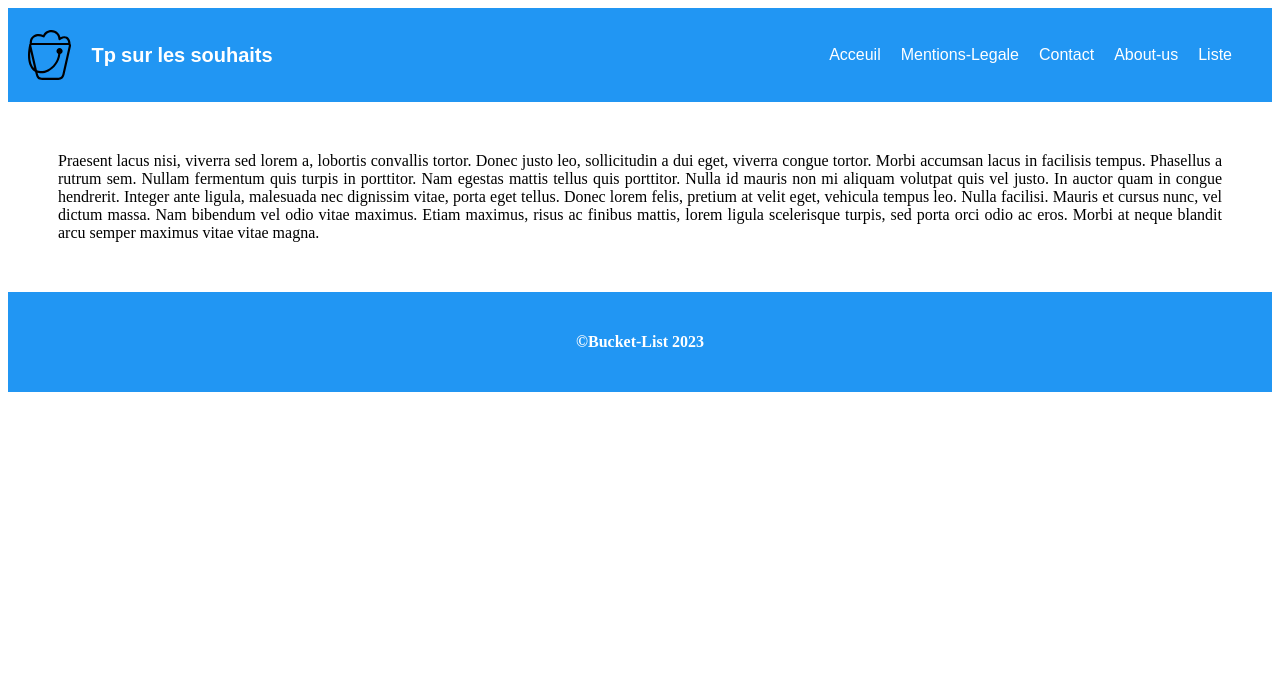
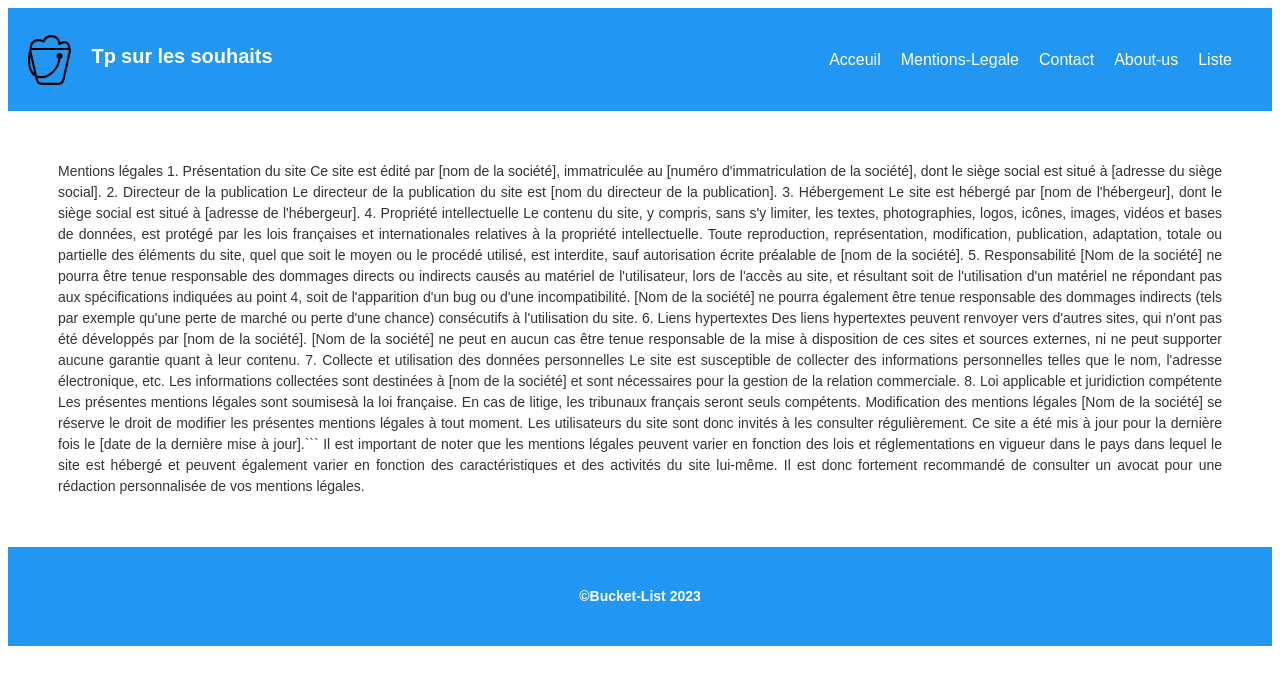
Before and after one commit to MaximeCab/TpSouhait, a Symfony app: template templates/home/mentionsLegale.html.twig in a window 1280 px wide. Shown: the top 685 px of the page. Run offline with Twig, Linux system fonts and the light colour scheme; the template is opened without the code that fills it, so the values that code supplies are empty; some libraries are stand-ins or nearby versions.

Commit message:
commit 1

````diff
--- a/public/css/contact.css
+++ b/public/css/contact.css
@@ -1,3 +1,4 @@
+
 body {
     font-family: Arial, sans-serif;
     background-color: #f5f5f5;
--- /dev/null
+++ b/public/css/mentionsLegale.css
@@ -0,0 +1,24 @@
+body {
+    font-family: Arial, sans-serif;
+    font-size: 14px;
+    line-height: 1.5;
+    color: #333;
+
+}
+
+h1, h2, h3 {
+    font-weight: bold;
+    color: #222;
+    margin-bottom: 1em;
+}
+
+p {
+    margin-bottom: 1.5em;
+    text-align: justify;
+}
+
+.container {
+    max-width: 800px;
+    margin: 0 auto;
+    padding: 2em;
+}
--- a/templates/home/contact.html.twig
+++ b/templates/home/contact.html.twig
@@ -24,7 +24,5 @@
      </form>
      </main>
 
-     <footer>
-          <p>&copy;Bucket-List {{ "now"|date('Y') }}  </p>
-     </footer>
+
 {% endblock %}
--- a/templates/home/mentionsLegale.html.twig
+++ b/templates/home/mentionsLegale.html.twig
@@ -3,9 +3,58 @@
     Mentions Legal !
 {% endblock %}
 
+{% block Css %}{{ parent ()}}
+    <link rel="stylesheet" href="{{ asset('css/mentionsLegale.css') }}">
+{% endblock %}
+
 {% block main %}
-    Praesent lacus nisi, viverra sed lorem a, lobortis convallis tortor. Donec justo leo, sollicitudin a dui eget, viverra congue tortor. Morbi accumsan lacus in facilisis tempus. Phasellus a rutrum sem. Nullam fermentum quis turpis in porttitor. Nam egestas mattis tellus quis porttitor. Nulla id mauris non mi aliquam volutpat quis vel justo. In auctor quam in congue hendrerit. Integer ante ligula, malesuada nec dignissim vitae, porta eget tellus. Donec lorem felis, pretium at velit eget, vehicula tempus leo. Nulla facilisi. Mauris et cursus nunc, vel dictum massa. Nam bibendum vel odio vitae maximus. Etiam maximus, risus ac finibus mattis, lorem ligula scelerisque turpis, sed porta orci odio ac eros. Morbi at neque blandit arcu semper maximus vitae vitae magna.
+    Mentions légales
+
+    1. Présentation du site
+
+    Ce site est édité par [nom de la société], immatriculée au [numéro d'immatriculation de la société], dont le siège social est situé à [adresse du siège social].
+
+    2. Directeur de la publication
+
+    Le directeur de la publication du site est [nom du directeur de la publication].
+
+    3. Hébergement
+
+    Le site est hébergé par [nom de l'hébergeur], dont le siège social est situé à [adresse de l'hébergeur].
+
+    4. Propriété intellectuelle
+
+    Le contenu du site, y compris, sans s'y limiter, les textes, photographies, logos, icônes, images, vidéos et bases de données, est protégé par les lois françaises et internationales relatives à la propriété intellectuelle.
+
+    Toute reproduction, représentation, modification, publication, adaptation, totale ou partielle des éléments du site, quel que soit le moyen ou le procédé utilisé, est interdite, sauf autorisation écrite préalable de [nom de la société].
+
+    5. Responsabilité
+
+    [Nom de la société] ne pourra être tenue responsable des dommages directs ou indirects causés au matériel de l'utilisateur, lors de l'accès au site, et résultant soit de l'utilisation d'un matériel ne répondant pas aux spécifications indiquées au point 4, soit de l'apparition d'un bug ou d'une incompatibilité.
+
+    [Nom de la société] ne pourra également être tenue responsable des dommages indirects (tels par exemple qu'une perte de marché ou perte d'une chance) consécutifs à l'utilisation du site.
+
+    6. Liens hypertextes
+
+    Des liens hypertextes peuvent renvoyer vers d'autres sites, qui n'ont pas été développés par [nom de la société]. [Nom de la société] ne peut en aucun cas être tenue responsable de la mise à disposition de ces sites et sources externes, ni ne peut supporter aucune garantie quant à leur contenu.
+
+    7. Collecte et utilisation des données personnelles
+
+    Le site est susceptible de collecter des informations personnelles telles que le nom, l'adresse électronique, etc. Les informations collectées sont destinées à [nom de la société] et sont nécessaires pour la gestion de la relation commerciale.
+
+    8. Loi applicable et juridiction compétente
+
+    Les présentes mentions légales sont soumisesà la loi française. En cas de litige, les tribunaux français seront seuls compétents.
+
+    Modification des mentions légales
+    [Nom de la société] se réserve le droit de modifier les présentes mentions légales à tout moment. Les utilisateurs du site sont donc invités à les consulter régulièrement.
+
+    Ce site a été mis à jour pour la dernière fois le [date de la dernière mise à jour].```
+
+    Il est important de noter que les mentions légales peuvent varier en fonction des lois et réglementations en vigueur dans le pays dans lequel le site est hébergé et peuvent également varier en fonction des caractéristiques et des activités du site lui-même. Il est donc fortement recommandé de consulter un avocat pour une rédaction personnalisée de vos mentions légales.
+
 {% endblock %}
+
 
 {% block js %}
     <script src="{{ asset('js/alert.js') }}" ></script>
--- a/templates/wish/list.html.twig
+++ b/templates/wish/list.html.twig
@@ -7,3 +7,6 @@
     {% endfor %}
     </ul>
 {% endblock %}
+{% block Css %}{{ parent ()}}
+    <link rel="stylesheet" href="{{ asset('css/liste.css') }}">
+{% endblock %}
````
Also changed, not shown: public/css/liste.css (added, +18 -0 lines).
